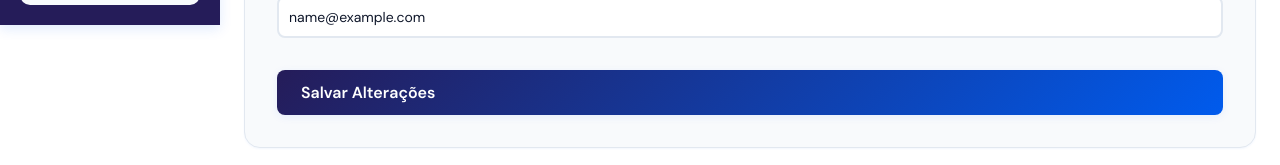
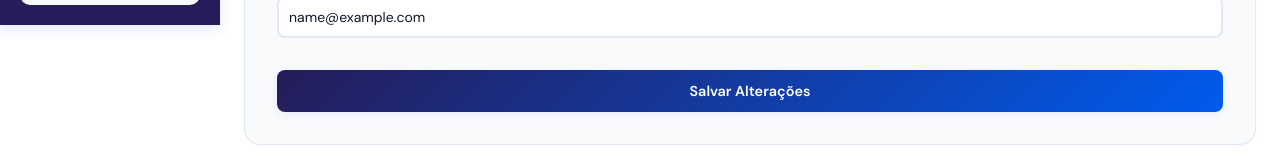
Before and after one commit to comercial-rgb/portal-finance, a React (Create React App) app in the folder frontend/: page /perfil in a window 1280 px wide. Shown: the part 775-940 px from the top of the page. Built offline with nearby package versions, Linux system fonts and the light colour scheme; no server answers; sample sign-in values are in the browser's storage; the HTML template or start-up script is replaced by a standard one.

Commit message:
style: padronizar tamanho dos botões em FaturadoDetalhes
- Todos os botões com mesmo tamanho mínimo (160px)
- Layout uniforme com flex
- Limpeza de CSS duplicado

```diff
--- a/frontend/src/pages/FaturadoDetalhes.css
+++ b/frontend/src/pages/FaturadoDetalhes.css
@@ -376,22 +376,38 @@
 /* Botões de ação */
 .acoes-footer {
   display: flex;
-  justify-content: flex-end;
+  justify-content: space-between;
+  align-items: center;
   gap: 1rem;
   padding-top: 2rem;
   border-top: 2px solid var(--cinza-medio);
+  flex-wrap: wrap;
+}
+
+.acoes-footer > div {
+  display: flex;
+  gap: 0.75rem;
+  flex-wrap: wrap;
 }
 
 .btn-primary,
 .btn-secondary,
-.btn-info {
-  padding: 1rem 2rem;
+.btn-info,
+.btn-success {
+  padding: 0.875rem 1.25rem;
   border-radius: 8px;
-  font-size: 1rem;
+  font-size: 0.9rem;
   font-weight: 600;
   cursor: pointer;
   transition: all 0.3s;
   border: none;
+  min-width: 160px;
+  text-align: center;
+  display: inline-flex;
+  align-items: center;
+  justify-content: center;
+  gap: 0.5rem;
+  white-space: nowrap;
 }
 
 .btn-primary {
@@ -524,31 +540,6 @@
   font-size: 1.25rem;
 }
 
-/* Botão Success */
-.btn-success {
-  background: linear-gradient(135deg, #28a745 0%, #218838 100%);
-  color: white;
-  border: none;
-  padding: 0.75rem 1.5rem;
-  border-radius: 8px;
-  font-weight: 600;
-  cursor: pointer;
-  transition: all 0.3s ease;
-  display: flex;
-  align-items: center;
-  gap: 0.5rem;
-}
-
-.btn-success:hover {
-  background: linear-gradient(135deg, #218838 0%, #1e7e34 100%);
-  transform: translateY(-2px);
-  box-shadow: 0 4px 12px rgba(40, 167, 69, 0.3);
-}
-
-.btn-success:active {
-  transform: translateY(0);
-}
-
 /* Responsive */
 @media (max-width: 768px) {
   .faturado-detalhes-container {
```
